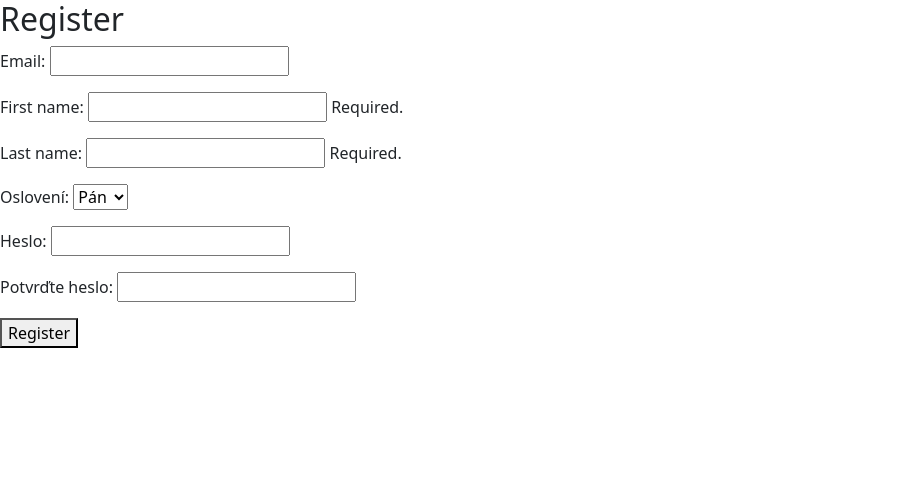
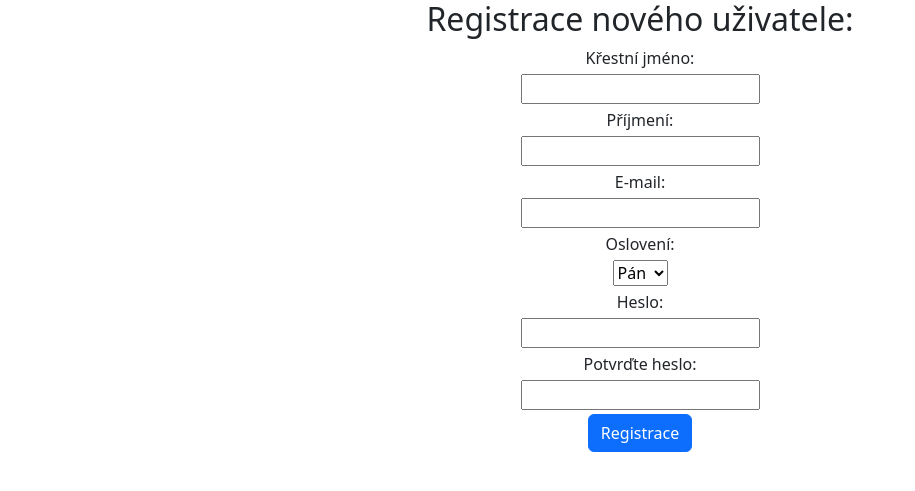
Before and after one commit to MarekMancik/matika, a Django app: page /register/ in a window 1280 px wide. Shown: the top 491 px of the page, without its empty margins (0-915 px from the left). Run offline with Django 4.2, Linux system fonts and the light colour scheme.

Commit message:
visual side of registration form is OK

```diff
--- a/mainapp/urls.py
+++ b/mainapp/urls.py
@@ -26,4 +26,5 @@
     path('test_form/', views.test_form, name='test_form'),
     path('register/', views.registration_view, name='register'),
 
+
 ]
--- a/templates/register.html
+++ b/templates/register.html
@@ -8,18 +8,27 @@
   </head>
   <body>
 
+    <div>
+      <h2 class="container text-center">Registrace nového uživatele:</h2>
 
-      <h2>Register</h2>
-      <form method="post" action="{% url 'register' %}">
-        {% csrf_token %}
-        {{ form.as_p }}
-        <button type="submit">Register</button>
-      </form>
+              <form method="post" action="{% url 'success_registration' %}">
+                {% csrf_token %}
 
+                {% for field in form %}
+                  <p class="container text-center mb-1 fs-6">
+                    {{ field.label_tag }}
+                  </p>
+                  <p class="container text-center mb-1">
+                    {{ field }}
+                  </p>
+                {% endfor %}
+                <div class="container text-center">
+                  <button type="submit" class="btn btn-primary">Registrace</button>
+                </div>
+              </form>
+        </div>
 
-
-
-    <script src="https://cdn.jsdelivr.net/npm/bootstrap@5.3.2/dist/js/bootstrap.bundle.min.js" integrity="sha384-C6RzsynM9kWDrMNeT87bh95OGNyZPhcTNXj1NW7RuBCsyN/o0jlpcV8Qyq46cDfL" crossorigin="anonymous"></script>
+      <script src="https://cdn.jsdelivr.net/npm/bootstrap@5.3.2/dist/js/bootstrap.bundle.min.js" integrity="sha384-C6RzsynM9kWDrMNeT87bh95OGNyZPhcTNXj1NW7RuBCsyN/o0jlpcV8Qyq46cDfL" crossorigin="anonymous"></script>
 
 
   </body>
--- a/todos/forms.py
+++ b/todos/forms.py
@@ -4,9 +4,10 @@
 from django.contrib.auth.models import User
 
 class RegistrationForm(forms.Form):
-    email = forms.EmailField()
-    first_name = forms.CharField(max_length=30, required=True, help_text="Required.")
-    last_name = forms.CharField(max_length=30, required=True, help_text="Required.")
+
+    first_name = forms.CharField(label="Křestní jméno", max_length=30, required=True, help_text="Required.")
+    last_name = forms.CharField(label="Příjmení", max_length=30, required=True, help_text="Required.")
+    email = forms.EmailField(label="E-mail")
     gender = forms.ChoiceField(label="Oslovení", choices=[(1, "Pán"), (2, "Paní")])
     password = forms.CharField(label="Heslo", widget=forms.PasswordInput)
     confirm_password = forms.CharField(label="Potvrďte heslo", widget=forms.PasswordInput)
```
